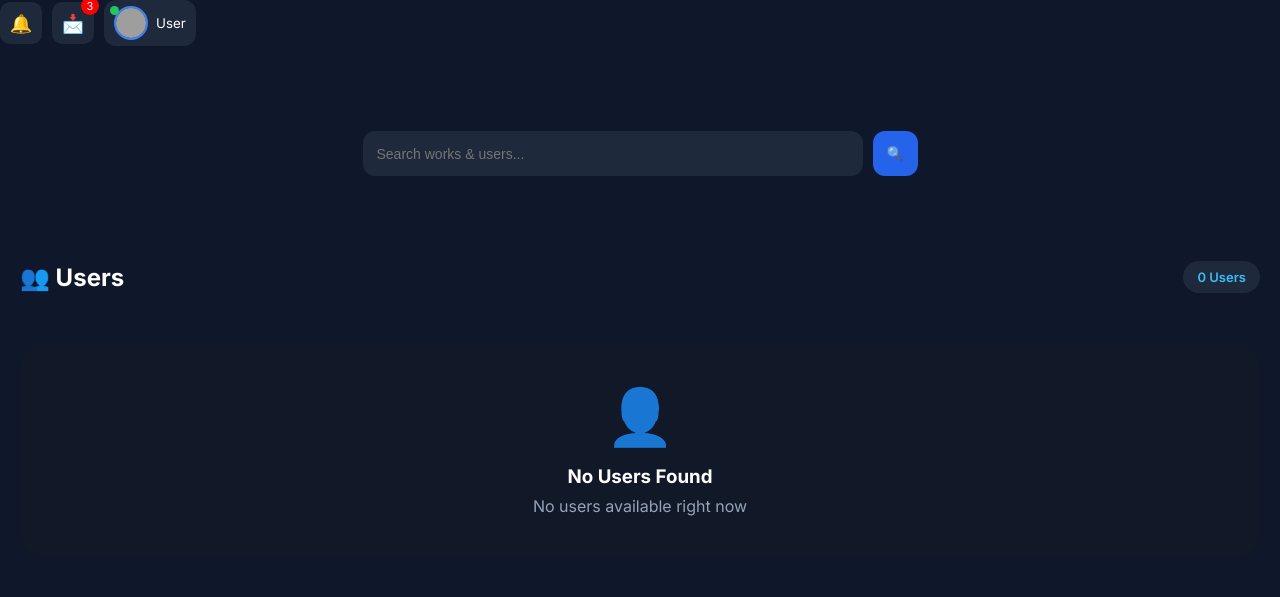
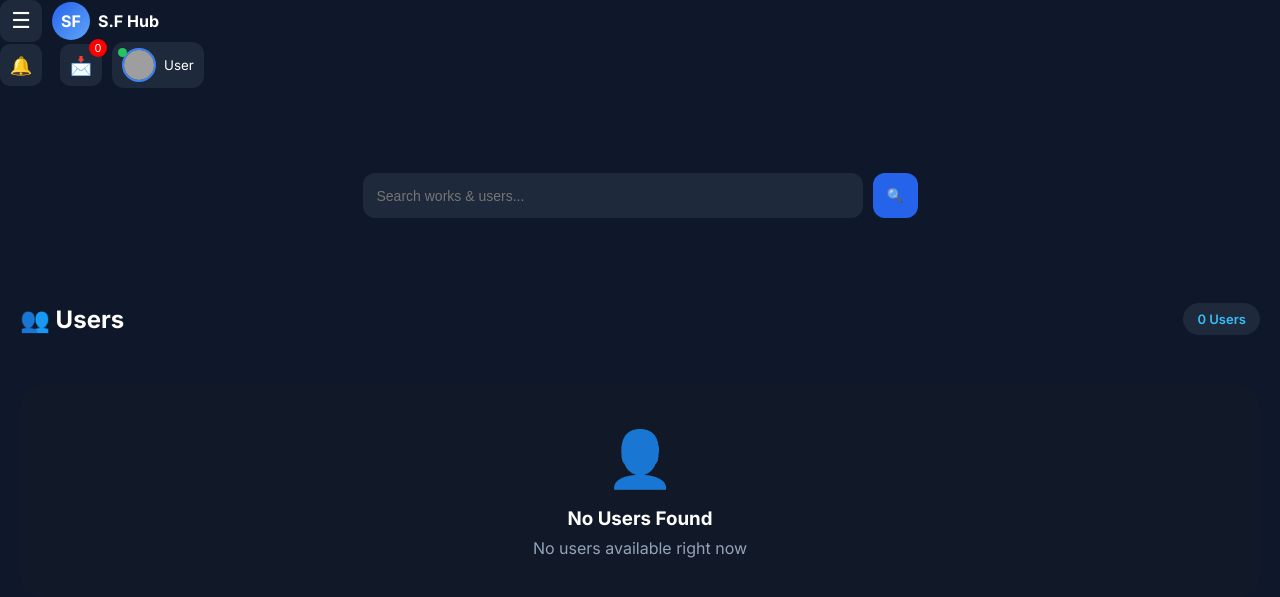
Before and after one commit to shipufalia-jpg/S.F, a Flask app: template templates/user/dashboard.html in a window 1280 px wide. Shown: the top 597 px of the page. Run offline with Flask 3, Linux system fonts and the light colour scheme; the template is opened without the code that fills it, so the values that code supplies are empty; grey boxes are pictures that could not be loaded.

Commit message:
Update dashboard.html

```diff
--- a/templates/user/dashboard.html
+++ b/templates/user/dashboard.html
@@ -598,12 +598,25 @@ body{
 </div>
 <!-- ================= TOPBAR ================= -->
 
+<div class="left">
+
+    <button class="menu-btn" onclick="openMenu()">☰</button>
+
+    <div class="logo">
+
+        <div class="logo-box">SF</div>
+
+        <b>S.F Hub</b>
+
+    </div>
+
+</div>
+
 <div class="right">
 
-    <!-- NOTIFICATION -->
     <div class="notif">🔔</div>
 
-    <!-- INBOX BUTTON (NEW) -->
+    <!-- ✅ INBOX ADDED HERE (NEW) -->
     <a href="/inbox" style="text-decoration:none;">
         <div style="
             width:42px;
@@ -613,14 +626,15 @@ body{
             display:flex;
             align-items:center;
             justify-content:center;
+            color:white;
+            font-size:18px;
             cursor:pointer;
-            font-size:18px;
-            color:white;
             position:relative;
+            margin-left:8px;
         ">
             📩
 
-            <!-- optional unread badge -->
+            <!-- OPTIONAL BADGE -->
             <span style="
                 position:absolute;
                 top:-5px;
@@ -634,13 +648,12 @@ body{
                 align-items:center;
                 justify-content:center;
             ">
-                3
+                0
             </span>
 
         </div>
     </a>
 
-    <!-- PROFILE -->
     <div class="profile" onclick="window.location.href='/profile'">
 
         <span class="online-dot"></span>
```
